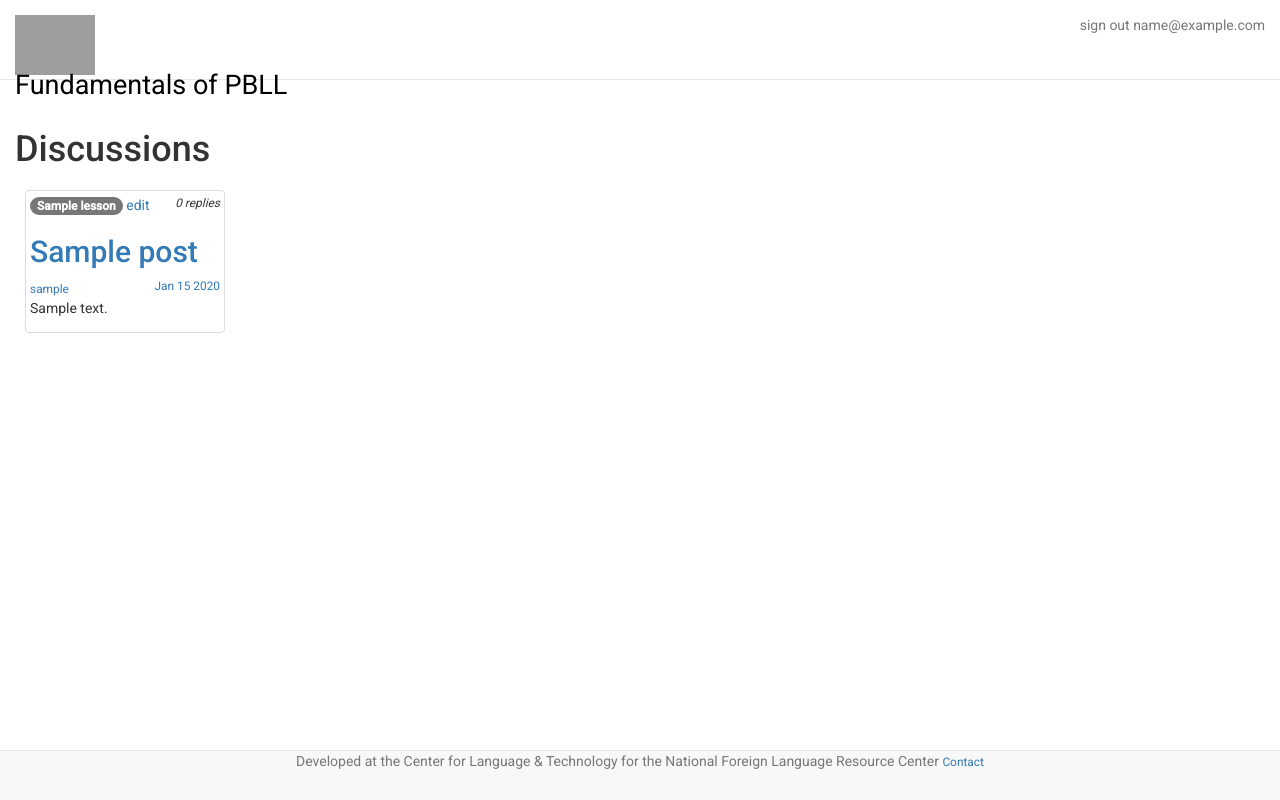
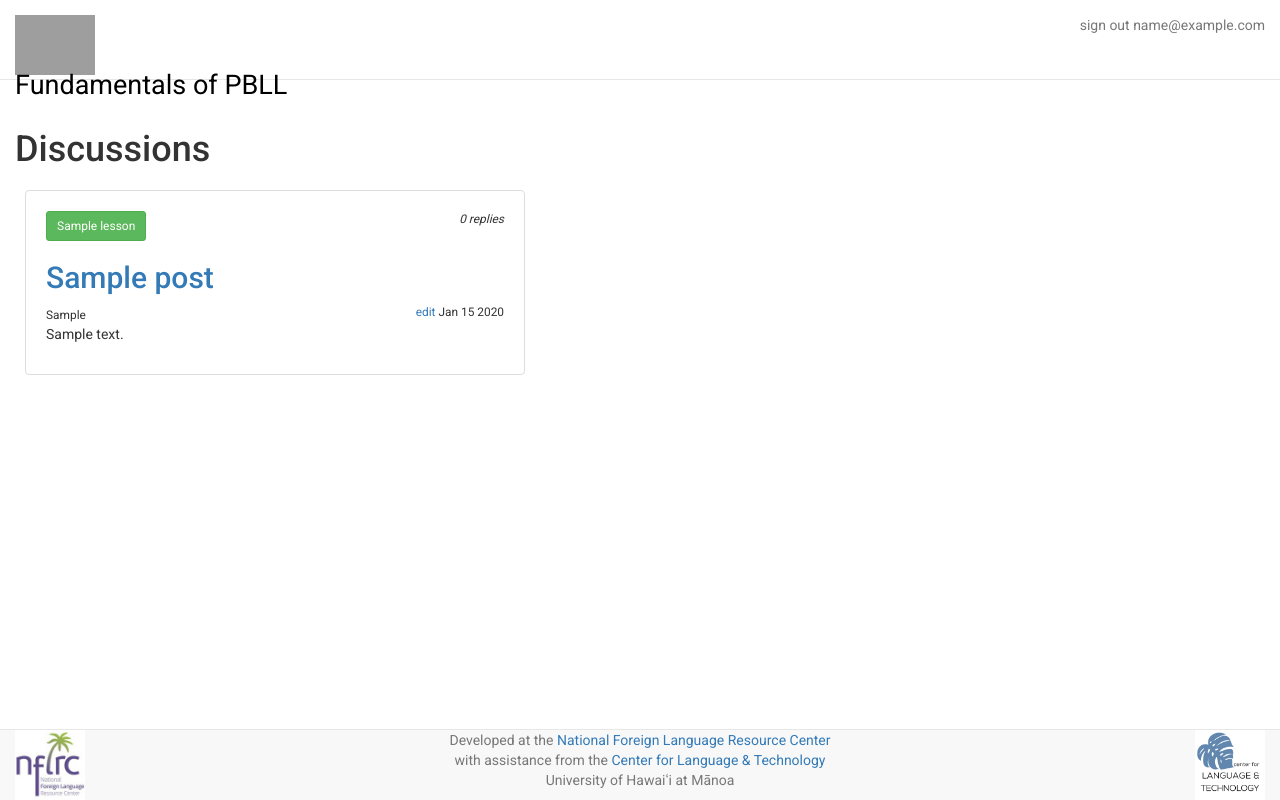
Before and after one commit to richmedina/nflrc-blwl-dev, a Django app: page /discussions/ in a window 1280 px wide. Run offline with Django 3.2, Linux system fonts and the light colour scheme; a user stored in the database is signed in; tables that the repository leaves empty hold one stand-in row (values such as "Sample post"); some libraries are stand-ins or nearby versions; grey boxes are pictures that could not be loaded.

Commit message:
minor adjustments

```diff
--- a/discussions/views.py
+++ b/discussions/views.py
@@ -14,7 +14,7 @@ class DiscussionListView(LoginRequiredMixin, HonorCodeRequired, TemplateView):
 
     def get_context_data(self, **kwargs):
         context = super(DiscussionListView, self).get_context_data(**kwargs)
-        headers = Post.objects.filter(parent_post=None).order_by('-modified')
+        headers = Post.objects.filter(parent_post=None).order_by('created')
         threads = []
 
         for hdr in headers:
@@ -44,6 +44,12 @@ class DiscussionView(LoginRequiredMixin, HonorCodeRequired, DetailView):
             lesson = LessonDiscussion.objects.get(thread=thread_post).lesson
         except:
             lesson = None
+
+        try:
+            quiz_url = lesson.lesson_quiz.get().quiz.url
+            context['quiz'] =  quiz_url
+        except:
+            pass
 
         replies = thread_post.replies.all().filter(deleted=False).order_by('-created')
         initial_post_data['subject'] = 'Re: %s'% thread_post.subject
--- a/lessons/views.py
+++ b/lessons/views.py
@@ -48,7 +48,7 @@ class LessonView(LoginRequiredMixin, HonorCodeRequired, DetailView):
 
 		try:
 			context['lesson_thread'] =  self.get_object().lesson_discussion.get().thread.slug
-			preview_replies = self.get_object().lesson_discussion.get().thread.replies.all().order_by('-modified')
+			preview_replies = self.get_object().lesson_discussion.get().thread.replies.all().filter(deleted=False).order_by('-modified')
 			context['lesson_thread_replies'] = preview_replies[0:1]
 		except:
 			context['lesson_thread'] = None
--- a/quiz/templates/question.html
+++ b/quiz/templates/question.html
@@ -105,7 +105,7 @@
 				<a href="{% url 'discussion_select' slug=lesson_thread %}#post_{{i.id}}">
 					<div class="well">
 						<i class="fa fa-quote-left"></i>
-						<div class="reply_preview"><small><i>{{ i.text|truncatewords:10 | safe }}</i></small></div>
+						<div class="reply_preview"><small>{{ i.text|truncatewords:10 | safe }}</small></div>
 					</div>
 
 				</a>
--- a/quiz/templates/result.html
+++ b/quiz/templates/result.html
@@ -108,7 +108,7 @@
         <a href="{% url 'discussion_select' slug=lesson_thread %}#post_{{i.id}}">
           <div class="well">
             <i class="fa fa-quote-left"></i>
-            <div class="reply_preview"><small><i>{{ i.text|truncatewords:10 | safe }}</i></small></div>
+            <div class="reply_preview"><small>{{ i.text|truncatewords:10 | safe }}</small></div>
           </div>
 
         </a>
--- a/quiz/views.py
+++ b/quiz/views.py
@@ -204,7 +204,7 @@ class QuizTake(LoginRequiredMixin, HonorCodeRequired, FormView):
         context['lesson'] = LessonQuiz.objects.get(quiz=self.quiz).lesson
         try:
             context['lesson_thread'] =  context['lesson'].lesson_discussion.get().thread.slug
-            preview_replies = context['lesson'].lesson_discussion.get().thread.replies.all().order_by('-modified')
+            preview_replies = context['lesson'].lesson_discussion.get().thread.replies.all().filter(deleted=False).order_by('-modified')
             context['lesson_thread_replies'] = preview_replies[0:1]
 
         except:
@@ -259,8 +259,8 @@ class QuizTake(LoginRequiredMixin, HonorCodeRequired, FormView):
             results['lesson'] = LessonQuiz.objects.get(quiz=self.quiz).lesson
             try:
                 results['lesson_thread'] =  results['lesson'].lesson_discussion.get().thread.slug
-                preview_replies = results['lesson'].lesson_discussion.get().thread.replies.all().order_by('-modified')
-                results['lesson_thread_replies'] = preview_replies[0:5]
+                preview_replies = results['lesson'].lesson_discussion.get().thread.replies.all().filter(deleted=False).order_by('-modified')
+                results['lesson_thread_replies'] = preview_replies[0:1]
             except:
                 results['lesson_thread'] = None
             # --Custom CLT
--- a/static/css/base.css
+++ b/static/css/base.css
@@ -1,7 +1,7 @@
 /* base.css */
 body {
   padding-top: 80px;
-  padding-bottom: 50px;
+  padding-bottom: 75px;
   font-family: 'Roboto', sans-serif;
 }
 
@@ -35,6 +35,14 @@ body {
 	margin: 10px
 }
 
+.blocks-wide {
+	position: relative;
+	width: 40%;
+	float: left;
+	margin: 10px;
+	padding: 20px;
+}
+
 .menu_btn {
 	width: 100%;
 	color: #B2B3B3;
--- a/templates/base.html
+++ b/templates/base.html
@@ -75,7 +75,16 @@
 
     <div class="navbar navbar-default navbar-fixed-bottom" role="navigation">
       <div class="container-fluid footer">
-        <p class="text-muted">Developed at the Center for Language & Technology for the National Foreign Language Resource Center <a href="http://nflrc.hawaii.edu/contact/"><small>Contact</small></a></p>
+        <div class="pull-left"><a href="http://nflrc.hawaii.edu" target="_blank"><img height="70px" src="{% static 'img/nflrc-logo-square.png'%}"></a></div>
+        <div class="pull-right"><a href="https://clt.manoa.hawaii.edu" target="_blank"><img height="70px" src="{% static 'img/clt-logo-square.png'%}"></a></div>
+        <div class="text-muted">
+          Developed at the <a href="http://nflrc.hawaii.edu/contact/" target="_blank">National Foreign Language Resource Center</a>
+          <br>
+          with assistance from the <a href="https://clt.manoa.hawaii.edu" target="_blank">Center for Language & Technology</a>
+          <br>
+          University of Hawaiʻi at Mānoa
+        </div>
+
       </div>
     </div>
 
--- a/templates/discussions_index.html
+++ b/templates/discussions_index.html
@@ -11,25 +11,28 @@
     	<h1>Discussions</h1>
 		{% for i in threads  %}
 
-			<div class="thumbnail blocks">
+			<div class="thumbnail blocks-wide">
 
 
 				<!-- thread header -->
 
 		    	<a href="{{ i.lesson.get_absolute_url }}">
-		    		<small class="badge">{{ i.lesson }}</small>
+		    		<small class="btn btn-sm btn-success">{{ i.lesson }}</small>
 		    	</a>
 		    	<small class="" style="font-size: 0.3; float: right"><i>{{ i.reply_count }} replies</i></small>
 
-		    	<a href="{% url 'edit_post' i.header.id %}">edit</a>
+
 		    	<a href="{% url 'discussion_select' i.header.slug %}">
 			    	<h2>{{ i.header.subject }}</h2>
-			    	<small>{{ i.header.creator }}</small>
-			    	<small style="float: right">{{ i.header.modified|date:"M j Y" }}</small>
-		    	</a>
+			    </a>
+
+		       	<small>{{ i.header.creator.first_name }}</small>
+		    	<small class="pull-right"> {{ i.header.modified|date:"M j Y" }} </small>
+		    	{% if user.is_staff or user == thread.creator %}<small class="pull-right"> <a href="{% url 'edit_post' i.header.id %}">edit</a>&nbsp; </small>{% endif %}
+
 
 			    <!-- thread header text -->
-			    <p>{{ i.header.text | safe }}</p>
+			    <p>{{ i.header.text | truncatewords:70 | safe }}</p>
 
 
 			</div>
```
Also changed, not shown: templates/lesson.html (+9 -2 lines), static/img/clt-logo-square.png (added), static/img/nflrc-logo-square.png (added).
